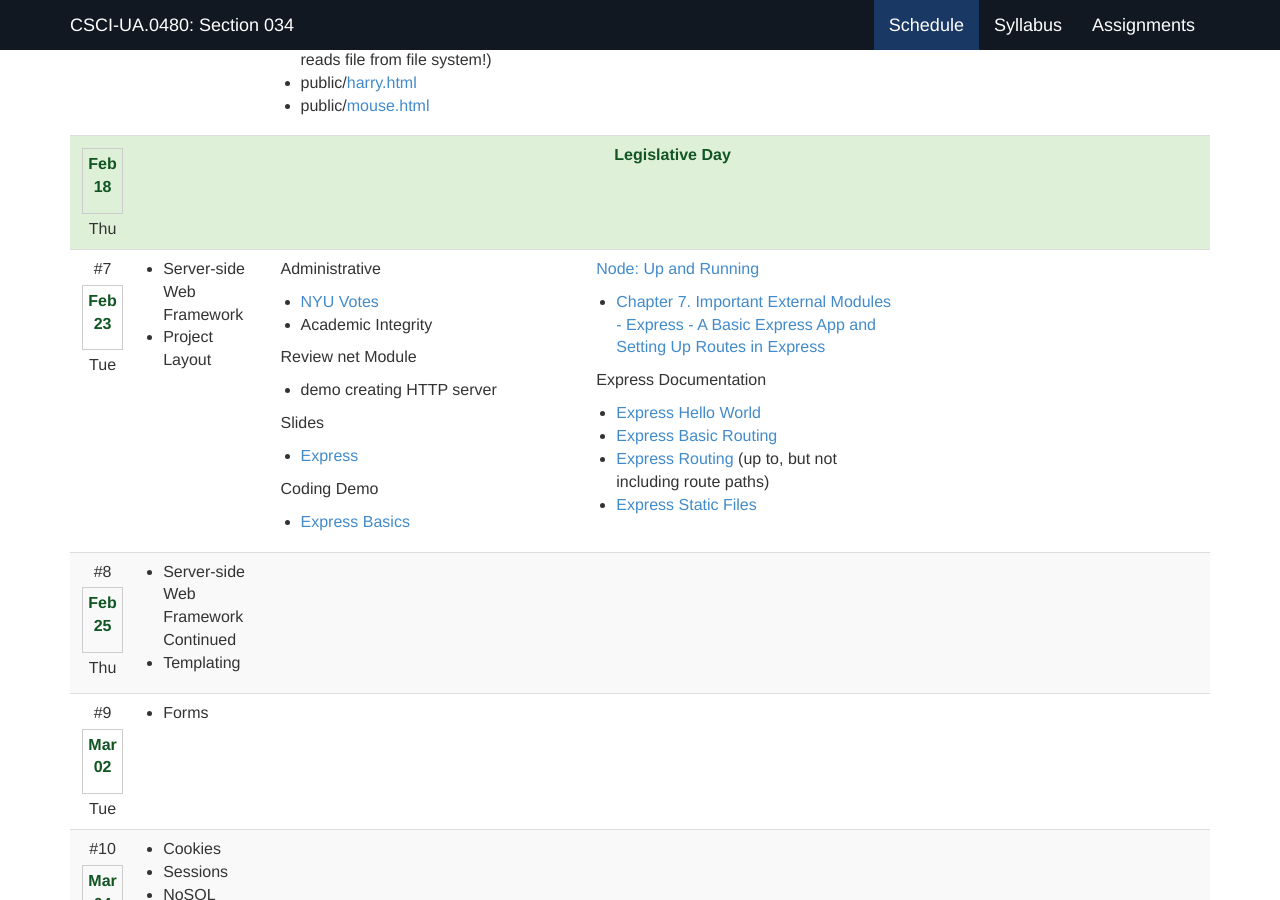
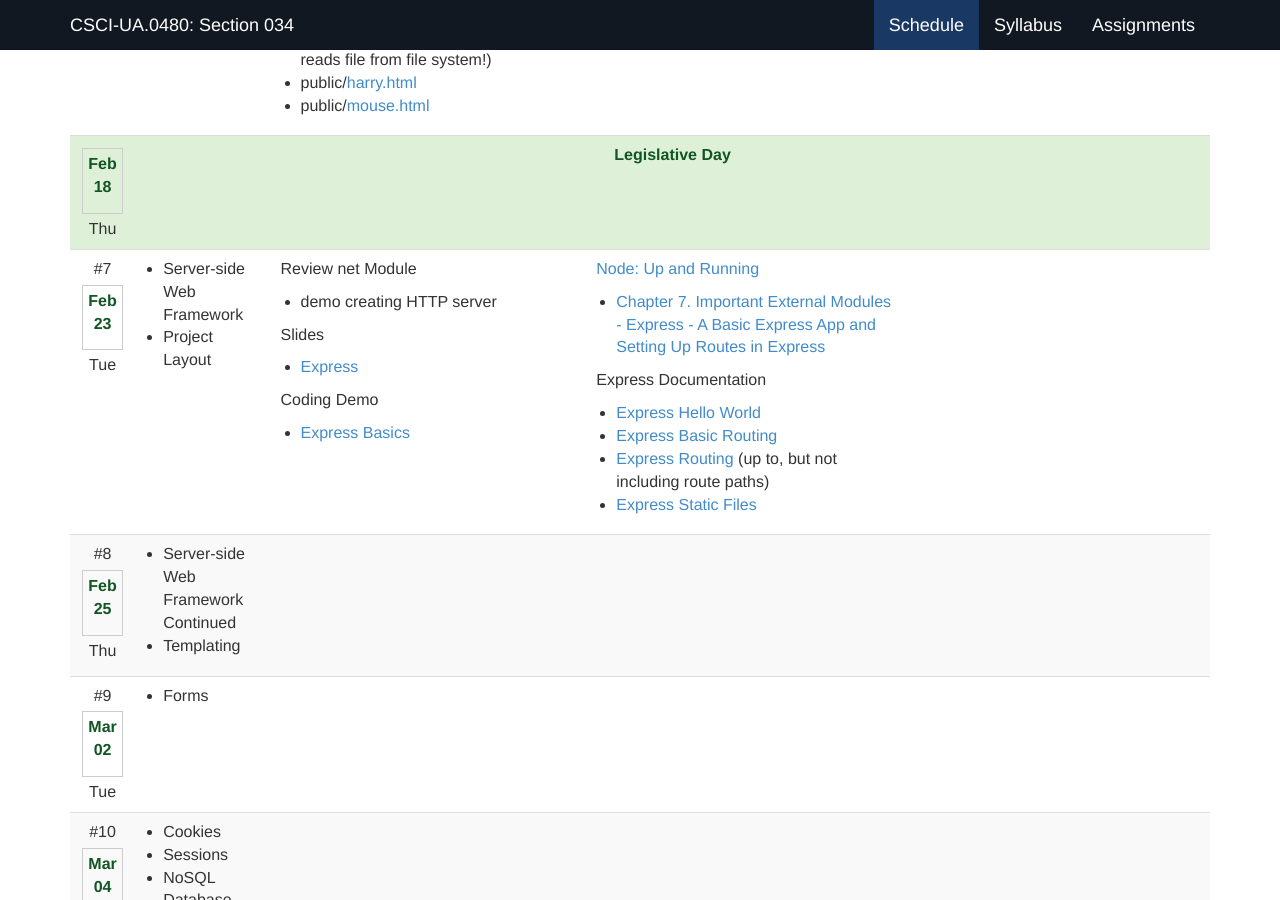
Before and after one commit to foureyes/csci-ua.0480-spring2021-034, a Jekyll site: the page built from index.markdown, in a window 1280 px wide and 900 px high, scrolled down 2881 px. Built offline with Jekyll 4.4.1, drawn with Linux system fonts in a browser that asks for light colours; a script that is not in the unit is left out.

Commit message:
fix up ait

```diff
--- a/_data/ait-schedule.csv
+++ b/_data/ait-schedule.csv
@@ -219,13 +219,7 @@ __Due 2/23, Tuesday evening, by 11pm:__
 ",
 ,holiday,,Feb-18,Thu,Legislative Day,,,,
 ,,7,Feb-23,Tue,"* Server-side Web Framework
-* Project Layout","Administrative
-
-* [NYU Votes](https://www.nyu.edu/students/student-information-and-resources/nyu-votes.html)
-* Academic Integrity
-
-
-Review net Module
+* Project Layout","Review net Module
 
 * demo creating HTTP server
 
--- a/index.markdown
+++ b/index.markdown
@@ -2,6 +2,7 @@
 layout: default
 nav-state: index
 ---
+
 
 
 
```
